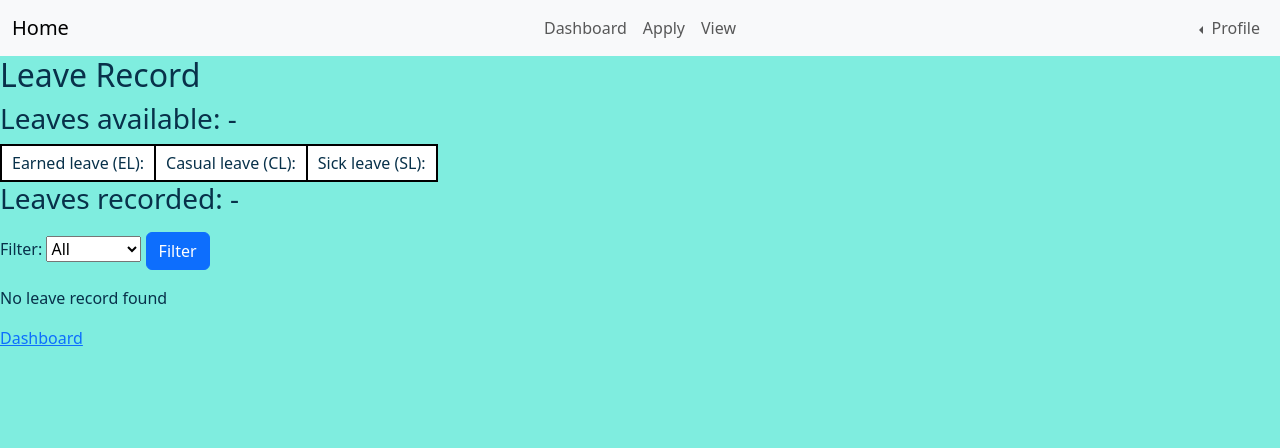
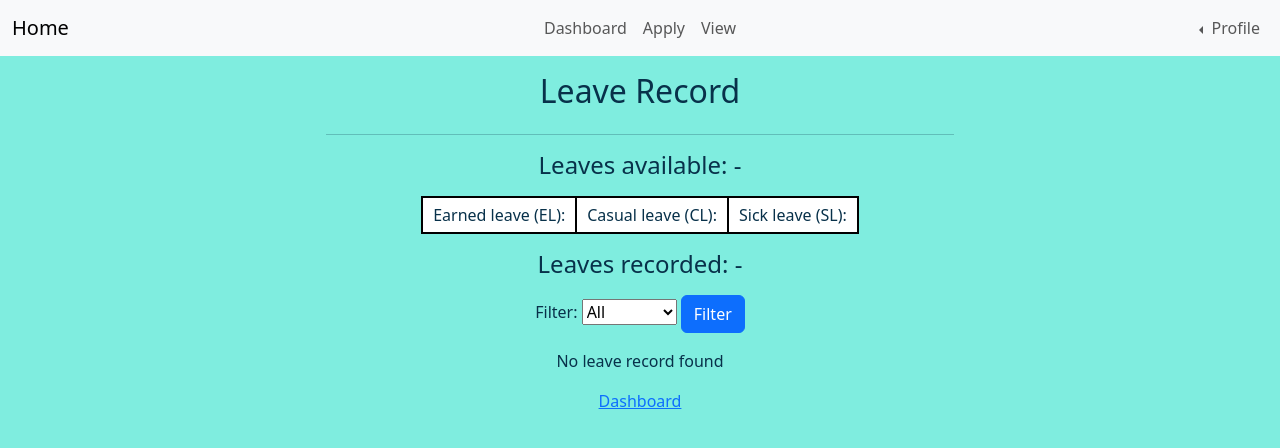
Before and after one commit to rhitajyotim411/Staff-Leave-Management, a PHP site: page /staff/record.php in a window 1280 px wide. Shown: the top 448 px of the page. Run offline with PHP 8.4, Linux system fonts and the light colour scheme; the visitor is signed in with stand-in values (Sample User, id 1); data comes from the database, SQL or seed files in the repository.

Commit message:
Added CSS to staff record

```diff
--- a/admin/register.php
+++ b/admin/register.php
@@ -57,6 +57,7 @@ if (isset($_POST['passwd']))
                         <h5 class="card-title">Admin registration</h5>
                         <p class="card-text">
                         <form action="<?php echo htmlspecialchars($_SERVER['PHP_SELF']); ?>" method="post">
+                            <div class="d-flex justify-content-center">
                                 <table>
                                     <tr>
                                         <td><label for="uid">Admin ID: </label></td>
@@ -85,6 +86,7 @@ if (isset($_POST['passwd']))
                                         <td colspan="2"><input type="submit" name="submit" class="btn btn-primary" value="Verify"></td>
                                     </tr>
                                 </table>
+                            </div>
                         </form>
                         </p>
                     </div>
--- a/staff/record.php
+++ b/staff/record.php
@@ -17,6 +17,9 @@ session_start();
     <link href="../style/table.css" rel="stylesheet">
 </head>
 
+<body>
+    <?php require '../inc/header.php' ?>
+    <div class="container-fluid text-center mt-3">
         <?php
         if (!isset($_SESSION['UID'])) {
             echo "Please login to continue<br>";
@@ -47,12 +50,13 @@ if (isset($_POST['fltr_lv']) and $_POST['filter'] != 'All') {
             $query = "SELECT $fields FROM $tbname WHERE uid='$uid' ORDER BY `From`";
         $stmt = $conn->query($query);
         ?>
+        <h2>Leave Record</h2>
+        <div class="d-flex justify-content-center">
+            <hr>
+        </div>
 
-<body>
-    <?php require '../inc/header.php' ?>
-    <h2>Leave Record</h2>
-
-    <h3>Leaves available: -</h3>
+        <h4>Leaves available: -</h4>
+        <div class="d-flex justify-content-center mt-3 mb-3">
             <table>
                 <tr>
                     <td>Earned leave (EL):
@@ -66,8 +70,9 @@ $stmt = $conn->query($query);
                     </td>
                 </tr>
             </table>
+        </div>
 
-    <h3>Leaves recorded: -</h3>
+        <h4>Leaves recorded: -</h4>
 
         <p>
         <form action="<?php echo htmlspecialchars($_SERVER['PHP_SELF']); ?>" method="post">
@@ -93,6 +98,7 @@ $stmt = $conn->query($query);
         }
         ?>
 
+        <div class="d-flex justify-content-center mt-3 mb-3">
             <table>
                 <tr>
                     <th>Type</th>
@@ -130,6 +136,8 @@ $stmt = $conn->query($query);
                 }
                 ?>
             </table>
+        </div>
+    </div>
 </body>
 
 </html>
--- a/staff/register.php
+++ b/staff/register.php
@@ -57,6 +57,7 @@ if (isset($_POST['passwd']))
                         <h5 class="card-title">Staff registration</h5>
                         <p class="card-text">
                         <form action="<?php echo htmlspecialchars($_SERVER['PHP_SELF']); ?>" method="post">
+                            <div class="d-flex justify-content-center">
                                 <table>
                                     <tr>
                                         <td><label for="uid">Staff ID: </label></td>
@@ -85,6 +86,7 @@ if (isset($_POST['passwd']))
                                         <td colspan="2"><input type="submit" name="submit" class="btn btn-primary" value="Verify"></td>
                                     </tr>
                                 </table>
+                            </div>
                         </form>
                         </p>
                     </div>
--- a/style/main.css
+++ b/style/main.css
@@ -1,6 +1,10 @@
 body {
   background-color: #7feddf;
   color: #08314a;
+}
+
+hr {
+  width: 50%;
 }
 
 .ref {
```
Lines whose indentation alone changed are shown as unchanged.
